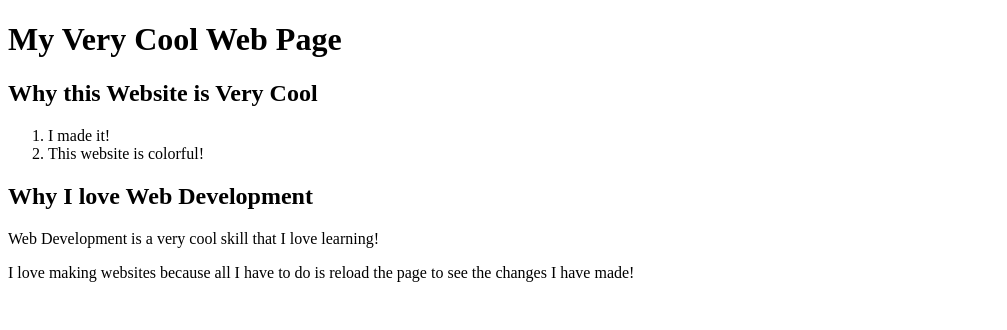
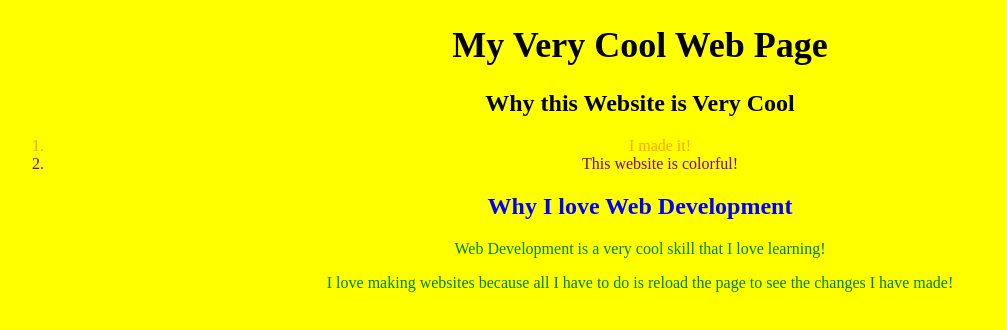
Before and after one commit to zhenvd/ch24cssexercise, a plain HTML site: page index.html in a window 1280 px wide. Shown: the whole page, without its empty margins (0-1007 px from the left). Drawn offline with Linux system fonts and the light colour scheme.

Commit message:
added a bunch of colors and alignment

```diff
--- a/index.html
+++ b/index.html
@@ -4,14 +4,14 @@
     <meta charset="utf-8">
     <meta name="viewport" content="width=device-width">
     <title>CSS Exercises</title>
-    <link href="style.css" rel="stylesheet" type="text/css" />
+    <link href="styles.css" rel="stylesheet" type="text/css" />
 </head>
 <body>
     <h1>My Very Cool Web Page</h1>
     <h2>Why this Website is Very Cool</h2>
     <ol>
-        <li>I made it!</li>
-        <li>This website is colorful!</li>
+        <li id = "orange-text">I made it!</li>
+        <li id = "purple-text">This website is colorful!</li>
     </ol>
     <h2 id="cool-text">Why I love Web Development</h2>
     <p>Web Development is a very cool skill that I love learning!</p>
--- a/styles.css
+++ b/styles.css
@@ -1,3 +1,33 @@
 body {
+    background-color:yellow;
+}
 
+p{
+    color:green;
+    text-align: center;
 }
+
+h1{
+    font-size: 36px;
+    text-align: center;
+}
+
+h2{
+    text-align: center;
+}
+
+ol{
+    text-align: center;
+}
+
+#cool-text{
+    color: blue;
+}
+
+#orange-text{
+    color: orange;
+}
+
+#purple-text{
+    color: purple;
+}
```
